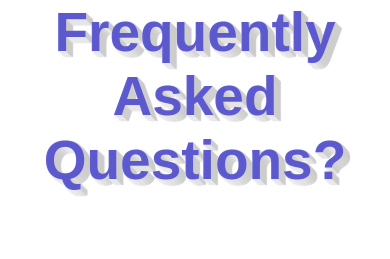
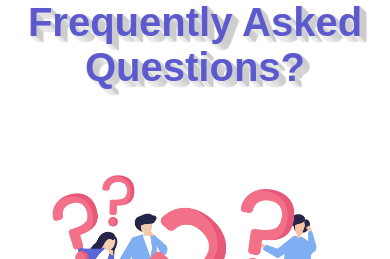
Before and after one commit to saumya1112/Donation-Managment-system, a PHP site: page /faq_page.html in a window 390 px wide. Shown: the top 259 px of the page. Run offline with PHP 8.4, Linux system fonts and the light colour scheme.

Commit message:
final commit

```diff
--- a/faq_page.css
+++ b/faq_page.css
@@ -95,9 +95,11 @@ h1{
     .container{
       max-width: 600px;
     }
-
     .faqimage, .faq-menu{
       width: 96%;
       margin: 20px 0;
     }
-  }
+    h1{
+        font-size: 40px;
+    }
+}
--- a/faq_page.html
+++ b/faq_page.html
@@ -21,7 +21,7 @@
         <div class="container">
 
             <!-- -------------adding image-------------- -->
-            <img src="faq2.jpg" alt="" class="faqimage">
+            <img src="assets/images/faq_image.jpg" alt="" class="faqimage">
 
             <div class="faq-menu">
 
```
Also changed, not shown: assets/images/faq_image.jpg (added).
